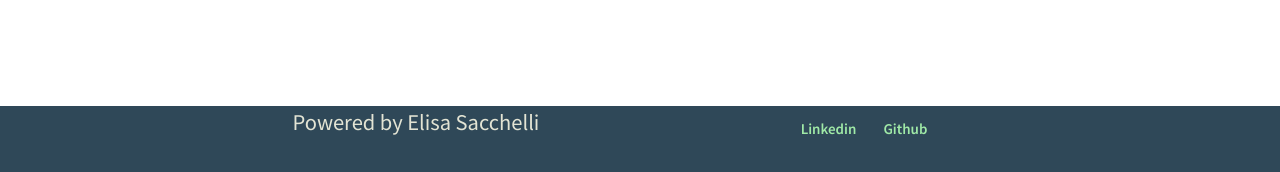
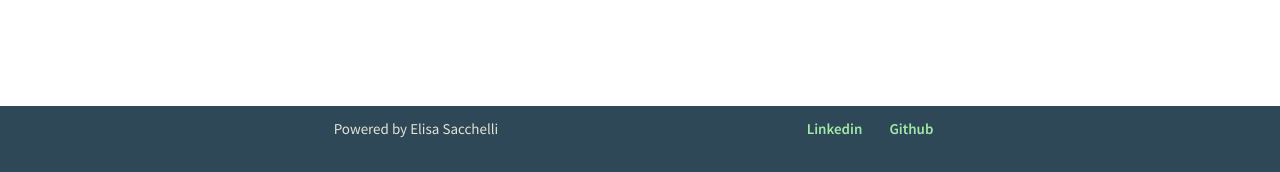
Before and after one commit to EliSacch/yummy, a Django app: page /accounts/signup/ in a window 1280 px wide. Shown: the part 634-806 px from the top of the page. Run offline with Django 4.2, Linux system fonts and the light colour scheme.

Commit message:
Fix js error for image placeholder icons

```diff
--- a/static/css/style.css
+++ b/static/css/style.css
@@ -30,7 +30,9 @@
 body {
     font-family: var(--font-basic);
     color: var(--clr-primary-5);
+    /* backup height for browsers that don't support dvh */
     min-height: 100vh;
+    /* height for browsers that do support dvh */
     min-height: 100dvh;
     display: grid;
     grid-template-rows: auto 1fr auto;
@@ -484,7 +486,7 @@ nav {
     content: "";
     position: absolute;
     inset: 0;
-    background-image: linear-gradient(transparent, 60%, black);
+    background-image: linear-gradient(transparent 30%, var(--clr-primary-5) 70%);
     z-index: -1;
 }
 
@@ -628,7 +630,7 @@ footer {
     text-align: center;
 }
 
-image-placefooter p {
+footer p {
     font-size: 1em;
     margin: .8em;
 }
@@ -661,11 +663,16 @@ footer a:hover {
 .food-icon {
     position: absolute;
     color: var(--clr-primary-0);
-    font-size: 5em;
-    opacity: .5;
+    opacity: .3;
 }
 
+.food-icon i.material-icons {
+    /* Backup for browsers that don't support container queries */
+    font-size: 5rem;
+    /* font-size for browser that support container queries */
+    font-size: 15cqw;
 
+}
 /* ----------------------------------------------- Media Queries */
 @media only screen and (min-width: 992px) {
     section.recipe-detail-section {
--- a/static/js/scripts.js
+++ b/static/js/scripts.js
@@ -10,6 +10,10 @@ $(document).ready(function () {
     /* Custom JS */
     $('.go-back').click(function () {
         window.history.back();
+    });
+
+    $('.go-home').click(function () {
+        window.location.href = "/";
     });
 
 
@@ -126,6 +130,7 @@ function show_added_ingredients(ingredients) {
         // then we add the ingredients array to the hidden input field
         ingredients_string = JSON.stringify(ingredients);
         $('#ingredients').val(ingredients_string);
+
     });
 }
 
@@ -153,7 +158,7 @@ const icons_names = ['restaurant', 'cake', 'local_pizza', 'egg',
 function random_icon() {
     for (let i = 0; i < 10; i++) {
         var random_icon = icons_names[Math.floor(Math.random() * icons_names.length)];
-        const icon_html = `<i class="material-icons food-icon">${random_icon}</i>`;
+        const icon_html = `<span class="food-icon"><i class="material-icons">${random_icon}</i></span>`;
         $('.food-icons-container').append(icon_html);
     }
     random_position();
@@ -161,10 +166,10 @@ function random_icon() {
 
 function random_position() {
     const icons = $('.food-icon');
-    for (let icon in icons) {
+    for (let i = 0; i < icons.length; i++) {
         var top = Math.floor(Math.random() * 110);
         var left = Math.floor(Math.random() * 110);
-        icons[icon].style.top = `${top}%`;
-        icons[icon].style.left = `${left}%`;
+        icons[i].style.top = `${top}%`;
+        icons[i].style.left = `${left}%`;
     }
 }
```
